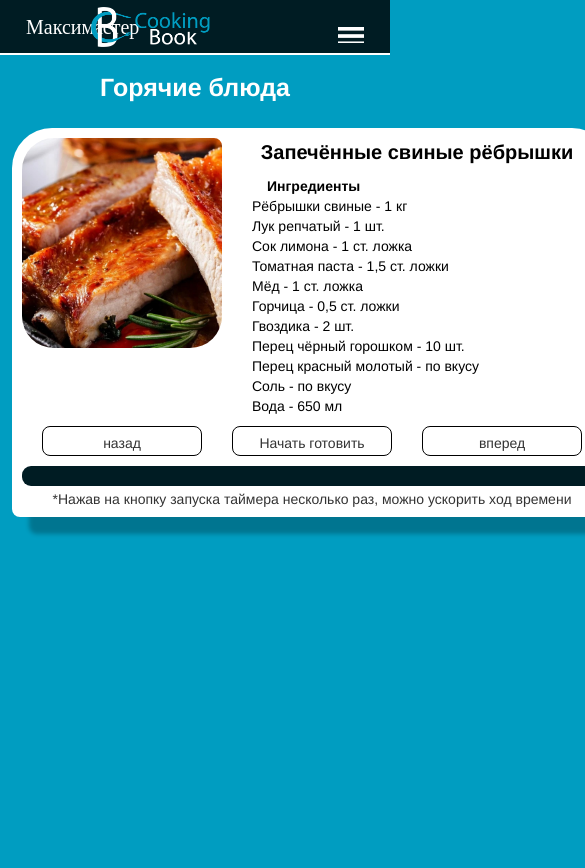
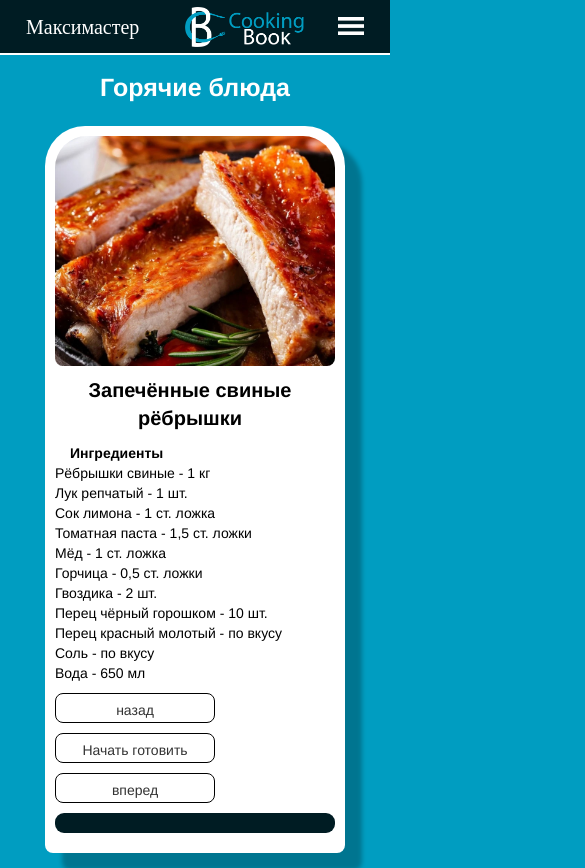
Before and after one commit to LyzhenkovAlexandr/Project_COOK, a Vue app in the folder cooking-book/: page /hot_list/hot_1 in a window 390 px wide. Shown: the top 868 px of the page, 585 px wide, since content can reach past the window. Before the commit the page ends 844 px from the top, so only its background shows below. Built offline with nearby package versions, Linux system fonts and the light colour scheme.

Commit message:
Обновление адаптации

```diff
--- a/cooking-book/src/components/Main-Content.vue
+++ b/cooking-book/src/components/Main-Content.vue
@@ -1,5 +1,5 @@
 <template>
-  <section>
+  <section class="main-content">
     <span class="title">Рецепты</span>
     <span class="desc"
       >Ищете рецепт? Тогда наш сайт идеально для вас подходит! Выберете наиболее
@@ -34,15 +34,15 @@
 export default {};
 </script>
 
-<style scoped>
-.box-line {
+<style>
+.main-content .box-line {
   position: absolute;
   display: block;
   width: 100%;
   text-align: center;
   margin-top: 35px;
 }
-.box {
+.main-content .box {
   display: inline-block;
   width: 235px;
   height: 235px;
@@ -53,11 +53,11 @@ export default {};
   margin: 12px;
 }
 
-.box img {
+.main-content .box img {
     width:160px;
     height: 160px;
 }
-.box button {
+.main-content .box button {
     margin-top: 10px;
   width: 160px;
   height: 30px;
@@ -68,7 +68,7 @@ export default {};
   outline-width: 0;
   background: #fff;
 }
-.title {
+.main-content .title {
     display: block;
     color: #fff;
     font-size: 25px;
@@ -77,7 +77,7 @@ export default {};
     padding-top: 15px;
 }
 
-.desc {
+.main-content .desc {
     display: block;
     color: #fff;
     font-size: 17px;
--- a/cooking-book/src/components/Main-Header.vue
+++ b/cooking-book/src/components/Main-Header.vue
@@ -1,10 +1,12 @@
 <template>
-  <div class="header Flex">
+  <div class="t-header">
+    <router-link tag="div" to="/"  class="logo"><img src="@/assets/logo.png" /></router-link>
+    <div class="header">
     <span>Максимастер</span>
-    <img src="@/assets/logo.png" />
 
 
-    <nav class="menu" id="main-menu">
+
+    <!-- <nav class="menu" id="main-menu">
       <section class="menu-flex-1">
         <section class="menu-dropdown">
           <button class="button">На главную</button>
@@ -14,10 +16,10 @@
           <button class="button">Десерты</button>
         </section>
       </section>
-    </nav>
+    </nav> -->
 
     <button class="box-2" id="toggle-menu"><img src="@/assets/menu_btn.png" /></button>
-  </div>
+  </div></div>
 </template>
 
 <script>
@@ -37,8 +39,8 @@ export default {
 };
 </script>
 
-<style scoped>
-.header {
+<style>
+.t-header .header {
   background: #001C23;
   width: 100%;
   height: 55px;
@@ -46,7 +48,7 @@ export default {
   text-align: center;
 }
 
-.header > span {
+.t-header .header > span {
   font-family: SF UI Text;
   font-size: 20px;
   font-style: normal;
@@ -59,46 +61,55 @@ export default {
   float: left;
 }
 
-.header > button {
+.t-header .header > button {
   background: none;
   border: none;
   width: initial;
   outline: none;
-  line-height: 50px;
+  line-height: 18px;
   float: right;
   padding-right: 26px;
+  padding-left:0;
 }
 
-.header > button img {
+.t-header .header > button img {
   width: 26px;
   height: 18px;
   margin-left: 26px;
 }
-
-.header > img {
-  height: 40px;
-  margin-left: -56px;
-  margin-top: 6.5px;
+.t-header .logo {
+  position: absolute;
+  top: 6.5px;
+  width: 100%;
+  height:40px;
+  text-align: center;
 }
 
-.Flex {
-  display: flex;
-  width: 100%;
-  justify-content: space-between;
+.t-header .logo > img {
+  margin: 0 auto;
+  height: 40px;
 }
-.box-1 {
+
+@media only screen and (max-width: 500px) {
+ .t-header .logo > img {
+  margin: 0 auto;
+  height: 40px;
+  padding-left: 100px;
+}
+}
+.t-header .box-1 {
   padding-left: 20px;
   padding-top: 7px;
 }
-.box-1,
-.box-2 {
+.t-header .box-1,
+.t-header .box-2 {
   height: inherit;
 }
-.box-2 {
+.t-header .box-2 {
   padding-right: 15px;
   padding-top: 7px;
 }
-.box-2 {
+.t-header .box-2 {
   background: transparent;
   font-size: 3.1em;
   width: 1em;
@@ -108,7 +119,7 @@ export default {
   white-space: nowrap;
   text-indent: 2em;
 }
-.box-2::after {
+.t-header .box-2::after {
   position: absolute;
   top: 0.4em;
   right: 0.3em;
@@ -117,7 +128,7 @@ export default {
   text-indent: 0;
   cursor: pointer;
 }
-.menu {
+.t-header .menu {
   display: block;
   position: absolute;
   right: -500px;
@@ -126,27 +137,27 @@ export default {
   background: rgb(12, 238, 151);
   transition-duration: 0.9s;
 }
-.menu.is-open {
+.t-header .menu.is-open {
   /* display: block; */
   transform: translateX(-500px);
   transition-duration: 0.9s;
 }
-.menu-flex-1 {
+.t-header .menu-flex-1 {
   display: flex;
   justify-content: center;
   width: 100%;
   height: 100%;
 }
-.menu-dropdown {
+.t-header .menu-dropdown {
   display: flex;
   flex-direction: column;
   justify-content: space-around;
   width: 175px;
 }
-.button {
+.t-header .menu-dropdown .button {
   height: 40px;
 }
-.button:hover {
+.t-header .button:hover {
   cursor: pointer;
 }
 </style>
--- a/cooking-book/src/components/hot-plates.vue
+++ b/cooking-book/src/components/hot-plates.vue
@@ -1,5 +1,5 @@
 <template>
-  <section>
+  <section class="hot-plates">
     <span class="title">Горячие блюда</span>
     <article class="box-line">
       <router-link tag="article" to="/hot_list/hot_1" class="box">
@@ -45,14 +45,14 @@ export default {};
 </script>
 
 <style>
-.box-line {
+.hot-plates .box-line {
   position: absolute;
   display: block;
   width: 100%;
   text-align: center;
   margin-top: 15px;
 }
-.box {
+.hot-plates .box {
   display: inline-block;
   width: 470px;
   height: 230px;
@@ -64,7 +64,7 @@ export default {};
   overflow: hidden;
   text-align: left;
 }
-.box div {
+.hot-plates .box div {
   height: 210px;
   width: 200px;
   margin: 10px;
@@ -75,12 +75,13 @@ export default {};
   border-bottom-right-radius: 8px;
   text-align: center;
 }
-.box img {
+.hot-plates .box img {
   height: 210px;
   margin: 0;
 }
 
-.title {
+
+.hot-plates .title {
   display: block;
   color: #fff;
   font-size: 25px;
@@ -89,7 +90,7 @@ export default {};
   padding-top: 15px;
 }
 
-.box .title {
+.hot-plates .box .title {
   color: #000;
   font-size: 20px;
   font-weight: bold;
@@ -98,9 +99,9 @@ export default {};
   margin-right: 10px;
 }
 
-.box .desc {
+.hot-plates .box .desc {
   width: 220px;
-  margin: 10px 20px 10px 0;
+  margin: 10px;
   display: block;
   color: #000;
   font-size: 14px;
@@ -108,4 +109,33 @@ export default {};
   float: right;
   text-indent: 15px;
 }
+
+@media only screen and (max-width: 1024px) {
+.hot-plates .box {
+  display: inline-block;
+  width: 235px;
+  min-height: 470px;
+}
+.box div {
+  height: 210px;
+  width: 215px;
+  margin: 10px;
+  clear: both;
+  border-radius: 32px;
+  border-bottom-left-radius: 8px;
+  border-bottom-right-radius: 8px;
+  text-align: center;
+}
+
+.hot-plates .box .desc {
+  width: 215px!important;
+  margin: 10px;
+  display: block;
+  color: #000;
+  font-size: 14px;
+  font-weight: normal;
+  clear:both;
+  text-indent: 15px;
+}
+}
 </style>
--- a/cooking-book/src/components/hot_plate1.vue
+++ b/cooking-book/src/components/hot_plate1.vue
@@ -1,5 +1,5 @@
 <template>
-  <section>
+  <section class="hot_1">
     <span class="title">Горячие блюда</span>
     <article class="box-line">
       <article class="box">
@@ -29,10 +29,10 @@
           <div id="Bar">
             <div id="Progress" :style="{ width: value + '%' }"></div>
           </div>
-          <span class="mark"
+          <!-- <span class="mark"
             >*Нажав на кнопку запуска таймера несколько раз, можно ускорить ход
             времени</span
-          >
+          > -->
         </article>
       </article>
     </article>
@@ -58,7 +58,7 @@ export default {
           this.i -= 0.1;
           this.title = "Продолжить";
           this.img = "@/assets/hot_1_ingredients.png";
-          this.desc =""
+          this.desc = "";
         } else if (this.value >= 100) {
           this.title = "Блюдо готово";
         } else {
@@ -74,7 +74,7 @@ export default {
           this.i -= 8.34;
           this.title = "Продолжить";
           this.img = "@/assets/hot_1_ingredients.png";
-          this.desc =""
+          this.desc = "";
         } else if (this.value >= 100) {
           this.title = "Блюдо готово";
         } else {
@@ -90,7 +90,7 @@ export default {
           this.i += 8.34;
           this.title = "Продолжить";
           this.img = "@/assets/hot_1_ingredients.png";
-          this.desc =""
+          this.desc = "";
         } else if (this.value <= 0) {
           this.title = "Запуск";
         } else {
@@ -98,12 +98,12 @@ export default {
           clearInterval(intval);
         }
       }, 10);
-    }
-  }
-}
+    },
+  },
+};
 </script>
 
-<style scoped>
+<style>
 #Bar {
   margin: 0 10px;
   width: 580px;
@@ -121,14 +121,14 @@ export default {
   border-radius: 8px;
 }
 
-.progress_bar {
+.hot_1 .progress_bar {
   clear: both;
   display: block;
   width: 100%;
   text-align: center;
 }
 
-.progress_bar .button {
+.hot_1 .progress_bar .button {
   float: left;
   margin-bottom: 10px;
   margin-left: 30px;
@@ -142,7 +142,7 @@ export default {
   background: #fff;
 }
 
-.box-line {
+.hot_1 .box-line {
   position: absolute;
   display: block;
   width: 100%;
@@ -150,7 +150,7 @@ export default {
   margin-top: 10px;
 }
 
-.box {
+.hot_1 .box {
   display: inline-block;
   width: 600px;
   min-height: 300px;
@@ -165,22 +165,21 @@ export default {
   border-bottom-right-radius: 8px;
   border-bottom-left-radius: 8px;
 }
-.box div {
+.hot_1 .box div {
   height: 210px;
   width: 200px;
   margin: 10px;
   float: left;
   overflow: hidden;
   border-radius: 32px;
-  border-top-right-radius: 8px;
+  border-bottom-right-radius: 8px;
   text-align: center;
 }
-.box img {
+.hot_1 .box img {
   height: 210px;
   margin: 0;
 }
-
-.title {
+.hot_1 .title {
   display: block;
   color: #fff;
   font-size: 25px;
@@ -188,8 +187,7 @@ export default {
   text-align: center;
   padding-top: 15px;
 }
-
-.box .title {
+.hot_1 .box .title {
   color: #000;
   font-size: 20px;
   font-weight: bold;
@@ -198,7 +196,7 @@ export default {
   margin-right: 10px;
 }
 
-.box .desc {
+.hot_1 .box .desc {
   width: 340px;
   margin: 10px 20px 10px 0;
   display: block;
@@ -209,10 +207,63 @@ export default {
   text-indent: 15px;
 }
 
-.mark {
+.hot_1 .mark {
   background: none;
   margin-bottom: -15px;
   float: left;
   width: 100%;
 }
+
+@media only screen and (max-width: 1024px) {
+  #Bar {
+    margin: 0 10px;
+    width: 280px;
+    height: 20px;
+    border-radius: 9px;
+    background-color: #001C23;
+  }
+
+  .hot_1 .progress_bar .button {
+    clear: both;
+    margin-left: 10px;
+    width: 160px;
+    height: 30px;
+  }
+
+  .hot_1 .progress_bar {
+    text-align: center;
+  }
+
+  .hot_1 .box {
+    display: inline-block;
+    width: 300px;
+    min-height: 300px;
+    margin: 10px;
+  }
+  .hot_1 .box div {
+    height: 230px;
+    width: 280px;
+    clear: both;
+    border-radius: 32px;
+    border-bottom-right-radius: 8px;
+    border-bottom-left-radius: 8px;
+  }
+  .hot_1 .box img {
+    height: 230px;
+  }
+
+  .hot_1 .box .desc {
+    width: 280px;
+    margin: 10px;
+    clear: both;
+    text-indent: 15px;
+  }
+
+  /* .hot_1 .mark {
+    background: none;
+    margin-bottom: -15px;
+    float: left;
+    width: 100%;
+  } */
+}
 </style>
--- a/cooking-book/src/views/hot_list.vue
+++ b/cooking-book/src/views/hot_list.vue
@@ -28,9 +28,6 @@ body {
 html {
   overflow-x:hidden!important;
 }
-</style>
-
-<style scoped>
 .text {
   color: #fff;
 }
--- a/cooking-book/src/views/hot_plate_1.vue
+++ b/cooking-book/src/views/hot_plate_1.vue
@@ -25,9 +25,7 @@ body {
 html {
   overflow-x:hidden!important;
 }
-</style>
 
-<style scoped>
 .text {
   color: #fff;
 }
--- a/cooking-book/src/views/main.vue
+++ b/cooking-book/src/views/main.vue
@@ -56,9 +56,7 @@ body {
 html {
   overflow-x:hidden!important;
 }
-</style>
 
-<style scoped>
   .text {
     color:#fff;
   }
```
